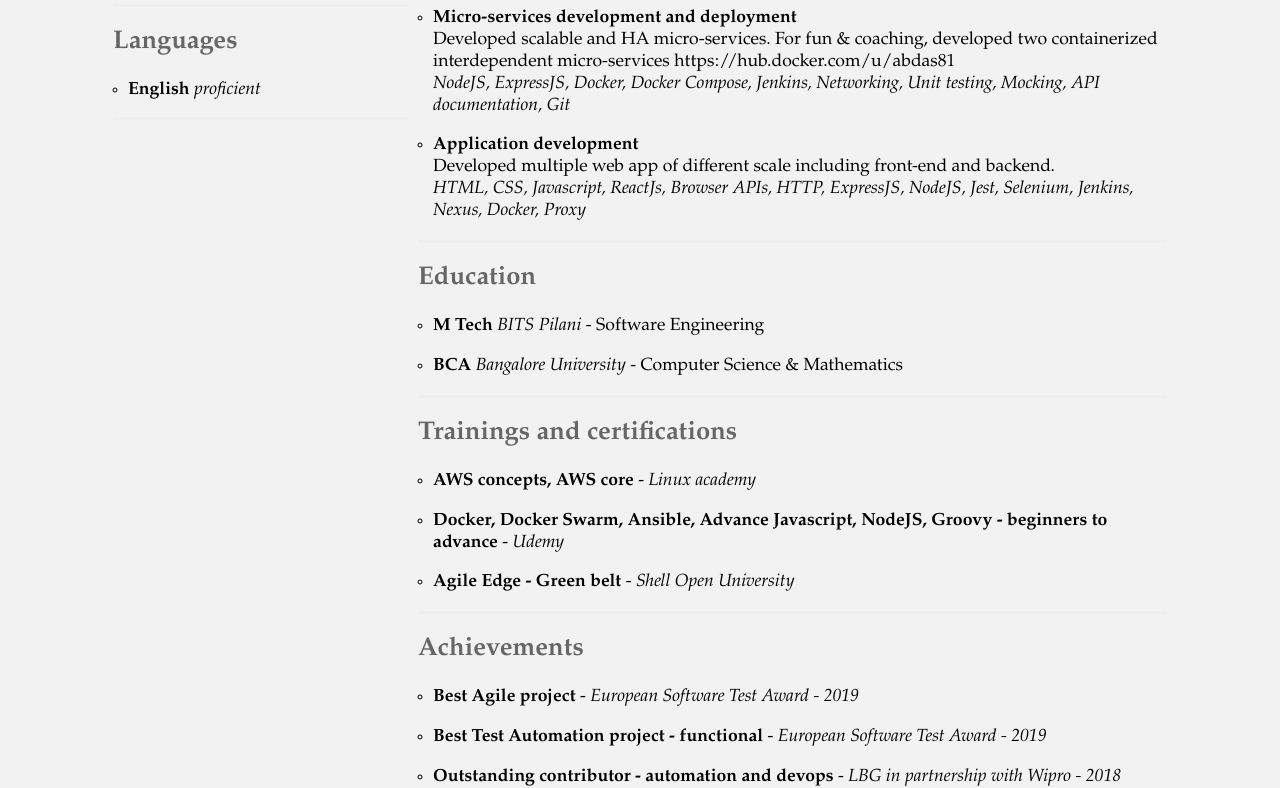
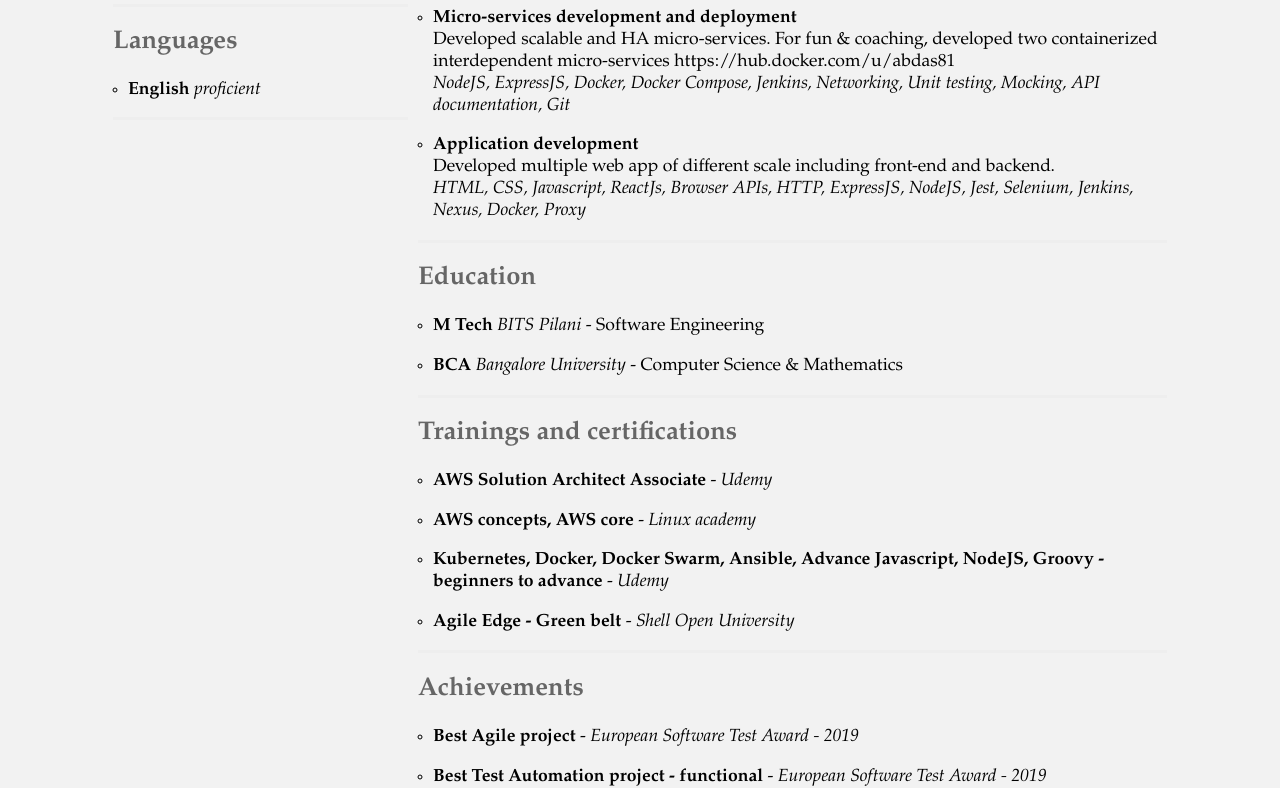
Before and after one commit to iAbhishek91/my-profile, a React app: page / in a window 1280 px wide. Shown: the part 1197-1985 px from the top of the page. Built offline with nearby package versions, Linux system fonts and the light colour scheme.

Commit message:
chore(resumeConstant): skill upgrade

```diff
--- a/src/resumeConstant.js
+++ b/src/resumeConstant.js
@@ -38,7 +38,7 @@ export const TOOLS_ARR = [
   ['AWS', 5],
   ['Jenkins', 8],
   ['Ansible', 6],
-  ['Docker', 6],
+  ['Docker', 8],
   ['Kubernetes', 4],
   ['Git', 8],
   ['Nexus', 8],
@@ -59,7 +59,7 @@ export const PROJECTS_ARR = [
     'Infrastructure as code',
     'Automated EC2, RDS, DynamoDB, S3 and other configuration such as security groups, \
     auto-scaling group and VPC etc using custom framework using AWS SDK',
-    'AWS, Networking, Cloud architecture, NodeJS',
+    'AWS, Networking, Cloud architecture, NodeJS.',
   ], [
     'Automation of Nexus and Jenkins',
     'Automated Nexus (from Sonatype) and Jenkins installation and configuration to \
@@ -96,16 +96,20 @@ export const LANGUAGES_ARR = [
 
 export const TRAININGS_ARR = [
   [
-    'AWS concepts, AWS core',
-    'Linux academy'
+    'AWS Solution Architect Associate',
+    'Udemy',
   ],
   [
-    'Docker, Docker Swarm, Ansible, Advance Javascript, NodeJS, Groovy - beginners to advance',
+    'AWS concepts, AWS core',
+    'Linux academy',
+  ],
+  [
+    'Kubernetes, Docker, Docker Swarm, Ansible, Advance Javascript, NodeJS, Groovy - beginners to advance',
     'Udemy',
   ],
   [
     'Agile Edge - Green belt',
-    'Shell Open University'
+    'Shell Open University',
   ]
 ];
 
```
